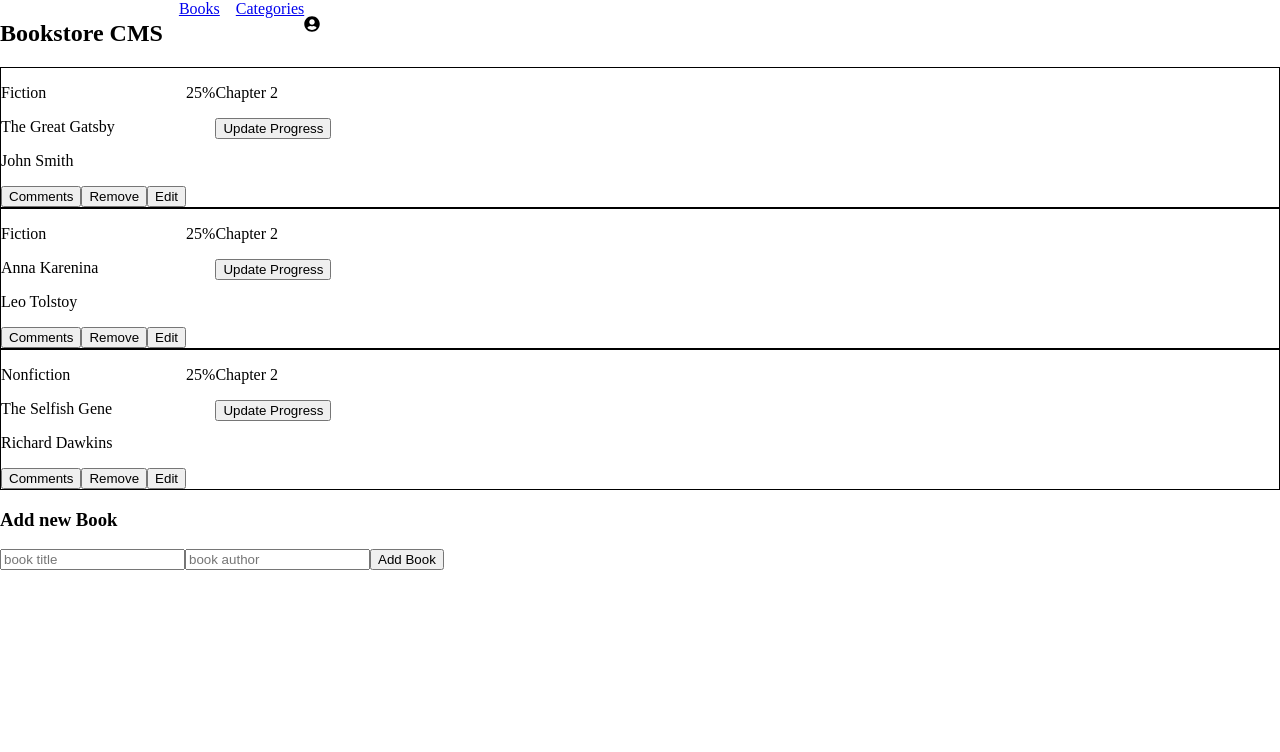
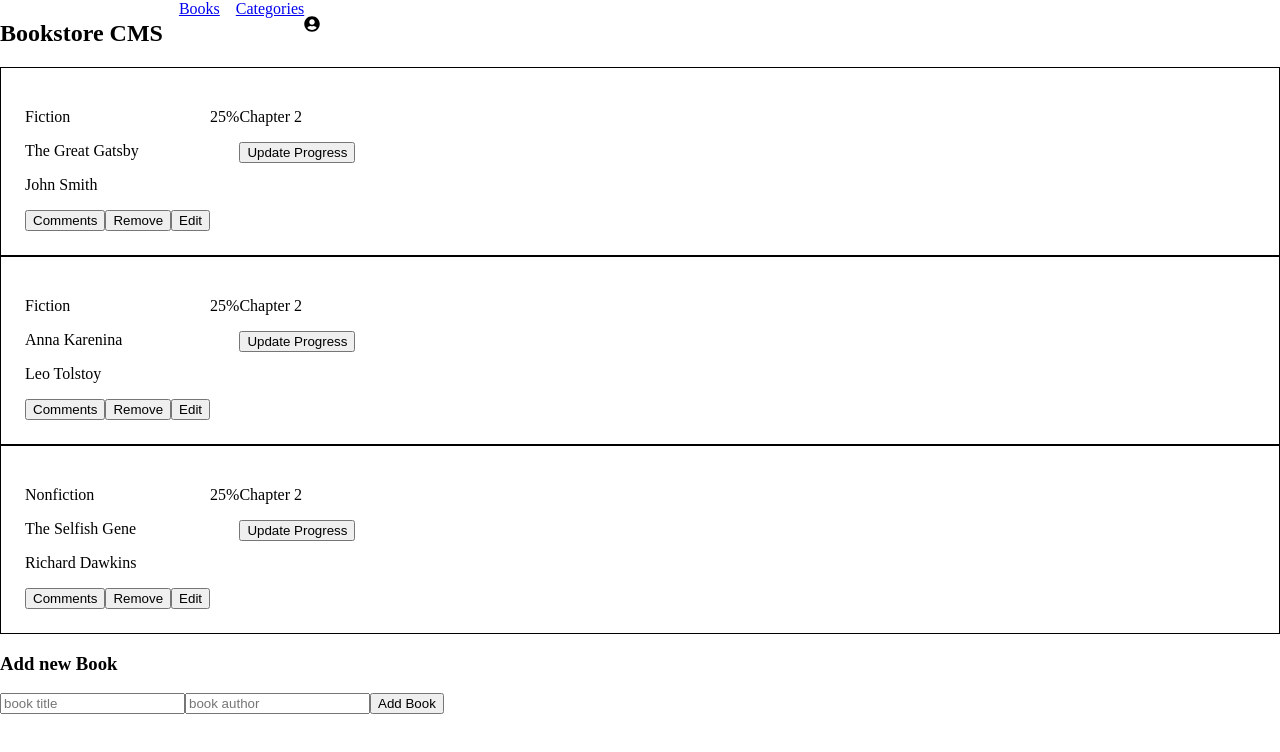
Before and after one commit to smunoz1988/bookstore-react, a React (Create React App) app: page /Books in a window 1280 px wide. Shown: the top 752 px of the page. Built offline with nearby package versions, Linux system fonts and the light colour scheme.

Commit message:
add padding on book items

```diff
--- a/src/styles/BookItem.css
+++ b/src/styles/BookItem.css
@@ -4,4 +4,5 @@
 
 .listContainer {
   border: solid black 0.1rem;
+  padding: 1.5rem;
 }
```
